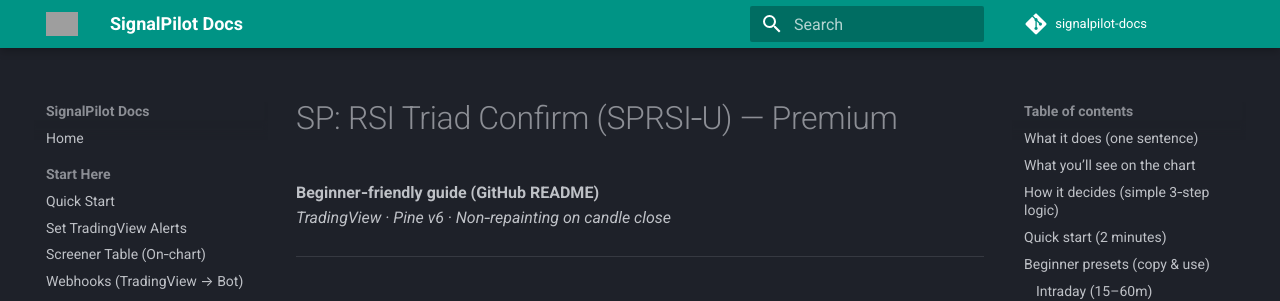
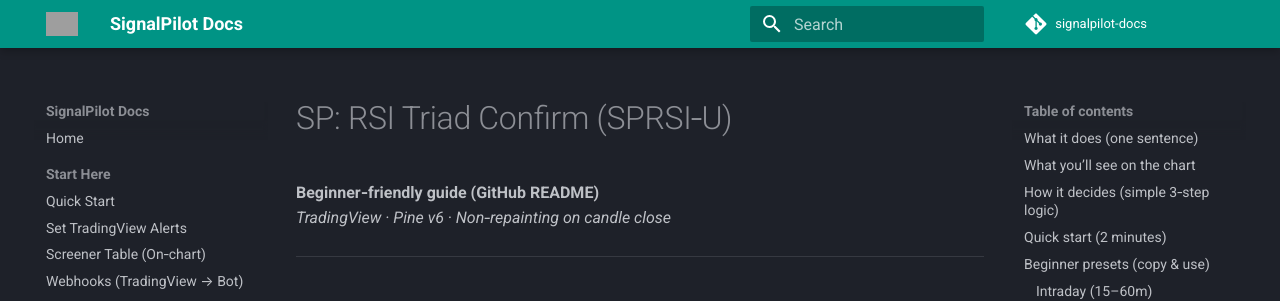
Before and after one commit to Signalpilot/signalpilot-docs, an MkDocs documentation site: the page built from docs/sp-rsi-triad-confirm.md, in a window 1280 px wide and 900 px high. Shown: the top 301 px of the window. Built offline with MkDocs 1.6.1 and Material for MkDocs 9.7.7, drawn with Linux system fonts in a browser that asks for light colours; comment, search, counter and statistics services are not loaded; grey boxes are pictures that could not be loaded.

Commit message:
Update sp-rsi-triad-confirm.md

```diff
--- a/docs/sp-rsi-triad-confirm.md
+++ b/docs/sp-rsi-triad-confirm.md
@@ -1,4 +1,4 @@
-# SP: RSI Triad Confirm (SPRSI‑U) — Premium
+# SP: RSI Triad Confirm (SPRSI‑U)
 **Beginner‑friendly guide (GitHub README)**
 *TradingView · Pine v6 · Non‑repainting on candle close*
 
```
